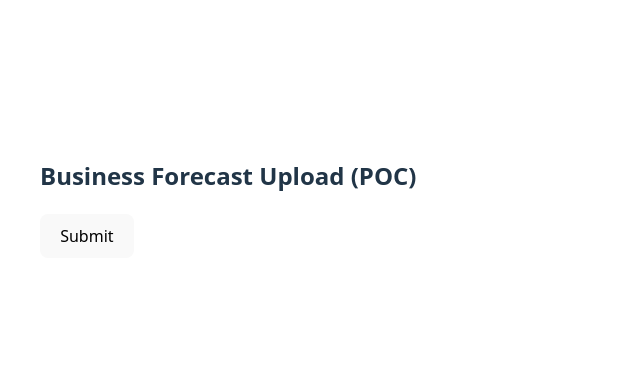
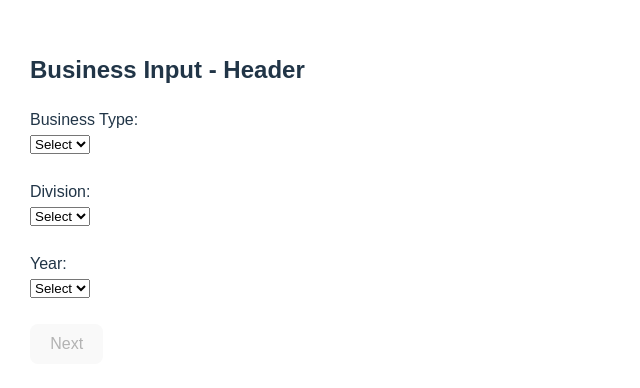
Before and after one commit to ShasAgar-PA/business-input-ui-poc, a React (Vite) app: page / in a window 1280 px wide. Shown: the part 202-590 px from the top of the page, without its empty margins (0-640 px from the left). Built offline with nearby package versions, Linux system fonts and the light colour scheme.

Commit message:
Add SAP-like 2 page UI

```diff
--- a/src/App.jsx
+++ b/src/App.jsx
@@ -1,58 +1,146 @@
 import { useState } from "react";
 
 function App() {
-  const [loading, setLoading] = useState(false);
+  const [page, setPage] = useState(1);
+
+  const [header, setHeader] = useState({
+    businessType: "",
+    division: "",
+    year: ""
+  });
+
+  const [rows, setRows] = useState(
+    Array.from({ length: 12 }, (_, i) => ({
+      month: i + 1,
+      forecast: "",
+      plan: "",
+      gm: "",
+      exCost: ""
+    }))
+  );
+
+  const handleRowChange = (index, field, value) => {
+    const updated = [...rows];
+    updated[index][field] = value;
+    setRows(updated);
+  };
 
   const upload = async () => {
-    console.log("Storage URL:", import.meta.env.VITE_STORAGE_URL);
-    console.log("SAS:", import.meta.env.VITE_BLOB_SAS);
-    try {
-      setLoading(true);
+    const payload = {
+      ...header,
+      months: rows
+    };
 
-      const payload = {
-        businessType: "SAF",
-        division: "F9A",
-        year: 2026,
-        rows: [
-          { month: 1, forecast: 100, plan: 200, gmPercent: 20, exCost: 50 }
-        ],
-        submittedAt: new Date().toISOString()
-      };
+    const fileName = `year=${header.year}/${Date.now()}.json`;
 
-      const containerUrl = import.meta.env.VITE_STORAGE_URL;
-      const sas = import.meta.env.VITE_BLOB_SAS;
-
-      const fileName = `year=${payload.year}/${Date.now()}.json`;
-      const url = `${containerUrl}/${fileName}${sas}`;
-
-      const response = await fetch(url, {
+    const response = await fetch(
+      `${import.meta.env.VITE_STORAGE_URL}/${fileName}${import.meta.env.VITE_BLOB_SAS}`,
+      {
         method: "PUT",
         headers: {
           "x-ms-blob-type": "BlockBlob",
           "Content-Type": "application/json"
         },
         body: JSON.stringify(payload)
-      });
+      }
+    );
 
-      if (!response.ok) {
-        throw new Error("Upload failed");
-      }
-
-      alert("Upload successful!");
-    } catch (err) {
-      alert("Error uploading file");
-      console.error(err);
-    } finally {
-      setLoading(false);
+    if (!response.ok) {
+      alert("Upload failed");
+    } else {
+      alert("Upload successful");
     }
   };
 
   return (
-    <div style={{ padding: 40 }}>
-      <h2>Business Forecast Upload (POC)</h2>
-      <button onClick={upload} disabled={loading}>
-        {loading ? "Uploading..." : "Submit"}
-      </button>
+    <div style={{ padding: "30px", fontFamily: "Arial" }}>
+      {page === 1 && (
+        <>
+          <h2>Business Input - Header</h2>
+
+          <label>Business Type:</label><br/>
+          <select onChange={(e) => setHeader({ ...header, businessType: e.target.value })}>
+            <option value="">Select</option>
+            <option value="SAF">SAF</option>
+            <option value="Retail">Retail</option>
+          </select>
+
+          <br/><br/>
+
+          <label>Division:</label><br/>
+          <select onChange={(e) => setHeader({ ...header, division: e.target.value })}>
+            <option value="">Select</option>
+            <option value="F9A">F9A</option>
+            <option value="F9B">F9B</option>
+          </select>
+
+          <br/><br/>
+
+          <label>Year:</label><br/>
+          <select onChange={(e) => setHeader({ ...header, year: e.target.value })}>
+            <option value="">Select</option>
+            <option value="2026">2026</option>
+            <option value="2027">2027</option>
+          </select>
+
+          <br/><br/>
+
+          <button disabled={!header.businessType || !header.division || !header.year}
+                  onClick={() => setPage(2)}>
+            Next
+          </button>
+        </>
+      )}
+
+      {page === 2 && (
+        <>
+          <h2>Monthly Input</h2>
+
+          <table border="1" cellPadding="8">
+            <thead>
+              <tr>
+                <th>Month</th>
+                <th>Forecast</th>
+                <th>Plan</th>
+                <th>GM %</th>
+                <th>Ex Cost</th>
+              </tr>
+            </thead>
+            <tbody>
+              {rows.map((row, index) => (
+                <tr key={row.month}>
+                  <td>{row.month}</td>
+                  <td>
+                    <input type="number"
+                      value={row.forecast}
+                      onChange={(e) => handleRowChange(index, "forecast", e.target.value)} />
+                  </td>
+                  <td>
+                    <input type="number"
+                      value={row.plan}
+                      onChange={(e) => handleRowChange(index, "plan", e.target.value)} />
+                  </td>
+                  <td>
+                    <input type="number" min="0" max="100" step="0.01"
+                      value={row.gm}
+                      onChange={(e) => handleRowChange(index, "gm", e.target.value)} />
+                  </td>
+                  <td>
+                    <input type="number"
+                      value={row.exCost}
+                      onChange={(e) => handleRowChange(index, "exCost", e.target.value)} />
+                  </td>
+                </tr>
+              ))}
+            </tbody>
+          </table>
+
+          <br/>
+
+          <button onClick={() => setPage(1)}>Back</button>
+          <button onClick={upload}>Submit</button>
+        </>
+      )}
     </div>
   );
 }
```
